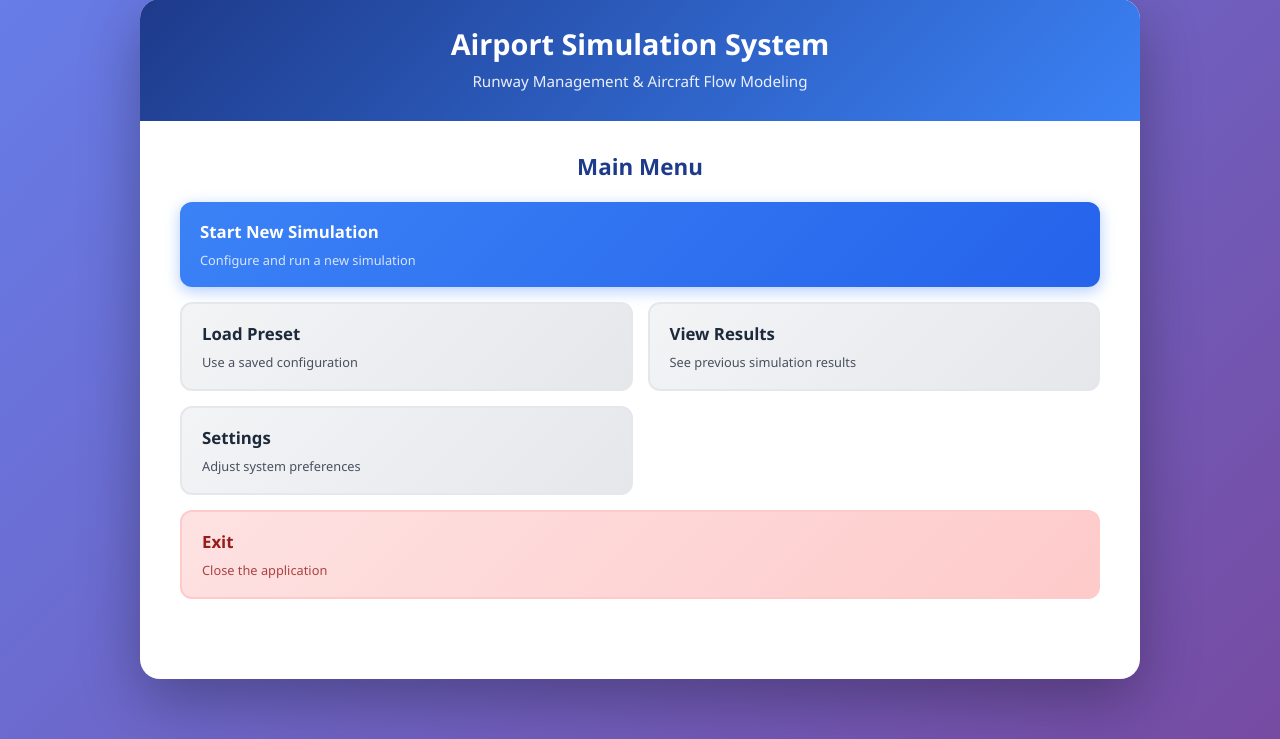
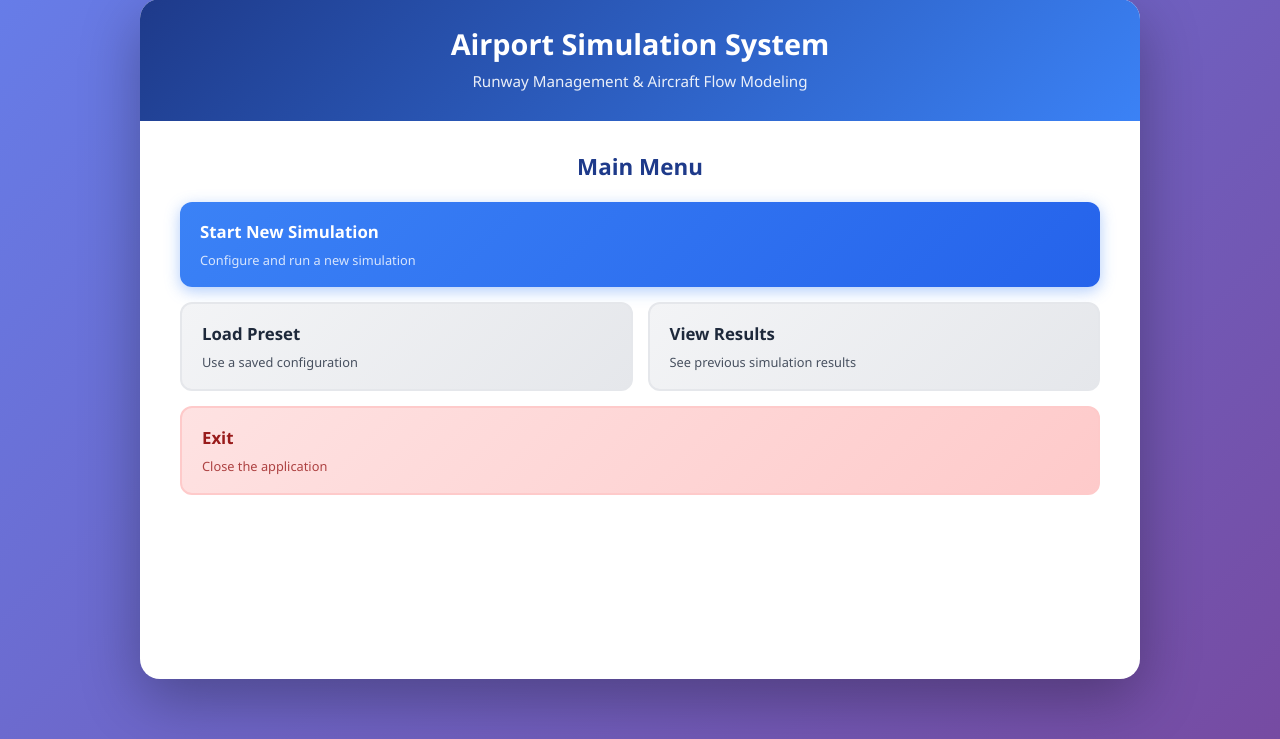
Before and after one commit to crystalng2005/airport-simulation, a Flask app: page / in a window 1280 px wide. Shown: the part 61-800 px from the top of the page. Run offline with Flask 3, Linux system fonts and the light colour scheme.

Commit message:
Settings button removed

```diff
--- a/airport_sim/data/presets_meta.json
+++ b/airport_sim/data/presets_meta.json
@@ -2,7 +2,7 @@
     "presets": [
         {
             "id": 0,
-            "last_saved": "2026-03-08T16:15:11.296336+00:00"
+            "last_saved": "2026-03-09T15:26:45.187915+00:00"
         },
         {
             "id": 1,
@@ -10,7 +10,7 @@
         },
         {
             "id": 2,
-            "last_saved": "2026-03-08T16:14:08.917903+00:00"
+            "last_saved": "2026-03-09T15:25:45.566401+00:00"
         }
     ]
 }
--- a/airport_sim/static/js/menu.js
+++ b/airport_sim/static/js/menu.js
@@ -19,13 +19,6 @@ function viewResults() {
     window.location.href = '/results';
 }
 
-// Open Settings
-function openSettings() {
-    console.log("Opening settings...");
-    // TO DO: Navigate to settings page or call Flask route
-    alert("Settings\n\nThis will open the settings panel.");
-    // window.location.href = '/settings';
-}
 
 // Exit Application
 function exitApplication() {
--- a/airport_sim/templates/menu.html
+++ b/airport_sim/templates/menu.html
@@ -38,12 +38,6 @@
                     <span class="btn-description">See previous simulation results</span>
                 </button>
 
-                <!-- Settings -->
-                <button class="menu-btn secondary-btn" onclick="openSettings()">
-                    <span class="btn-text">Settings</span>
-                    <span class="btn-description">Adjust system preferences</span>
-                </button>
-
                 <!-- Exit -->
                 <button class="menu-btn exit-btn" onclick="exitApplication()">
                     <span class="btn-text">Exit</span>
```
